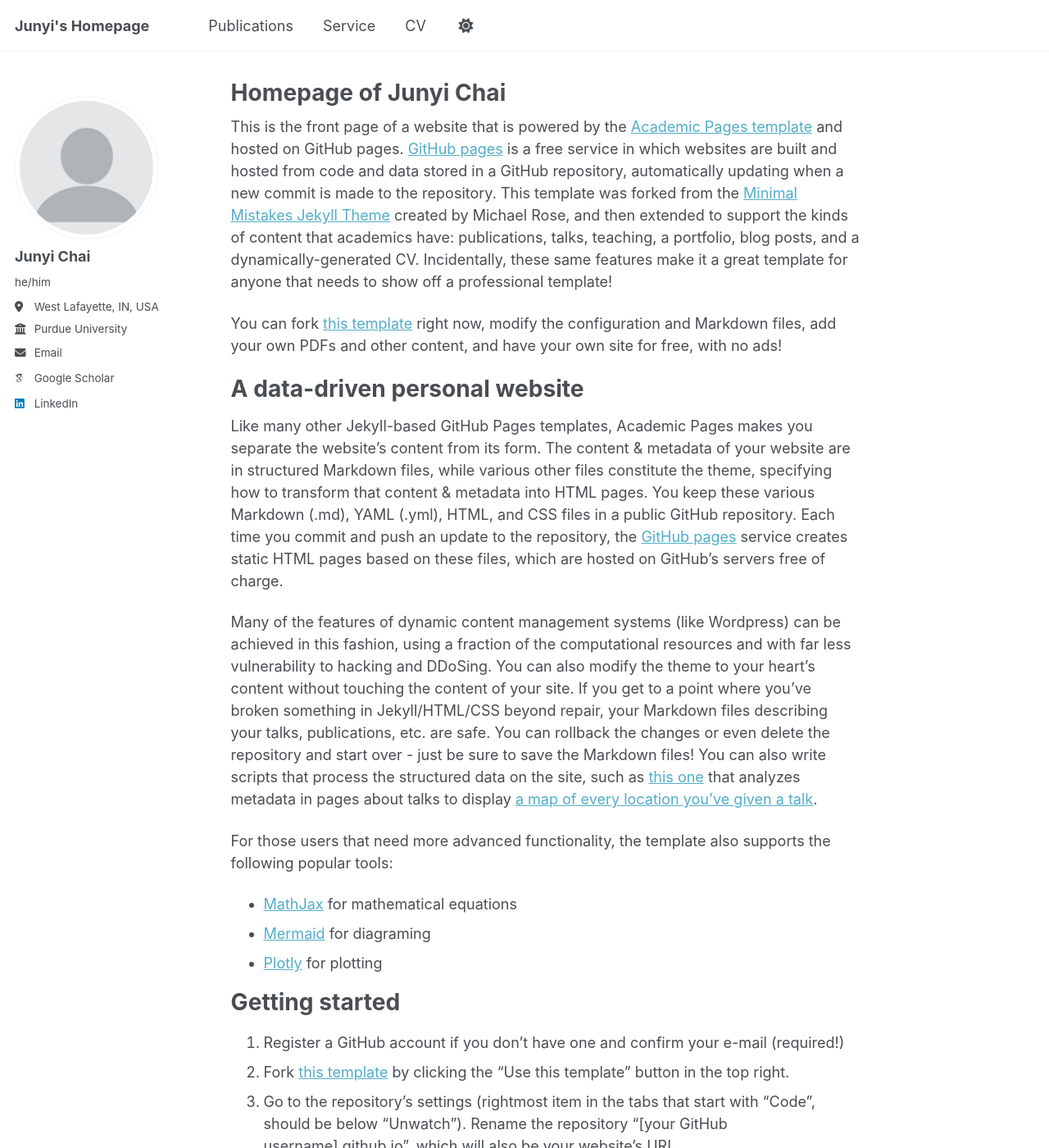
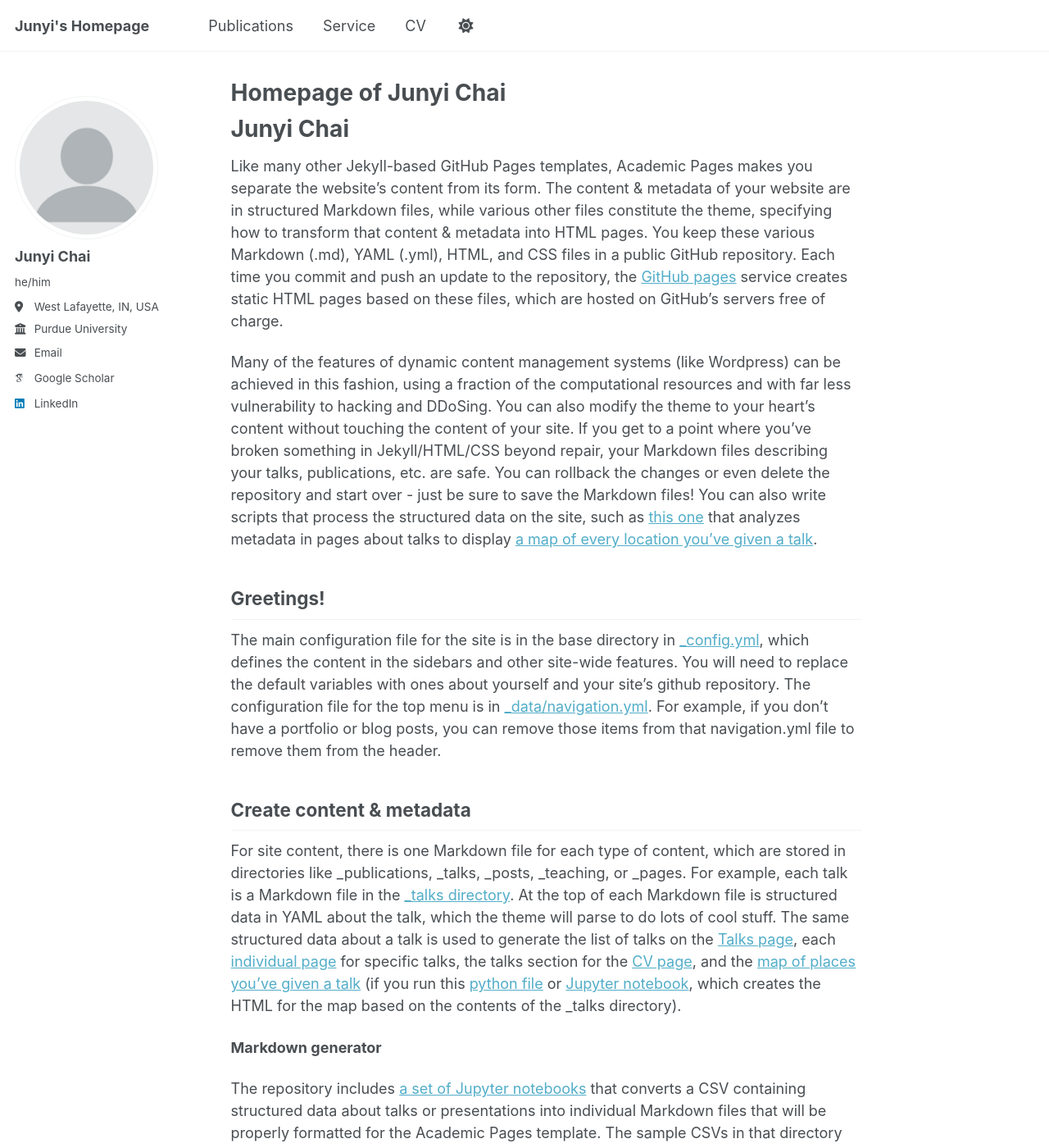
Before and after one commit to cjy24/cjy24.github.io, a Jekyll site: the page built from _pages/about.md, in a window 1280 px wide and 1400 px high. Shown: the whole window at 82% size. Built offline with Jekyll 4.4.1, drawn with Linux system fonts in a browser that asks for light colours; some web fonts are replaced; a script that is not in the unit is left out; some of the changed text lies outside the part shown.

Commit message:
Update about.md

```diff
--- a/_pages/about.md
+++ b/_pages/about.md
@@ -7,31 +7,13 @@ redirect_from:
   - /about.html
 ---
 
-This is the front page of a website that is powered by the [Academic Pages template](https://github.com/academicpages/academicpages.github.io) and hosted on GitHub pages. [GitHub pages](https://pages.github.com) is a free service in which websites are built and hosted from code and data stored in a GitHub repository, automatically updating when a new commit is made to the repository. This template was forked from the [Minimal Mistakes Jekyll Theme](https://mmistakes.github.io/minimal-mistakes/) created by Michael Rose, and then extended to support the kinds of content that academics have: publications, talks, teaching, a portfolio, blog posts, and a dynamically-generated CV. Incidentally, these same features make it a great template for anyone that needs to show off a professional template!
-
- You can fork [this template](https://github.com/academicpages/academicpages.github.io) right now, modify the configuration and Markdown files, add your own PDFs and other content, and have your own site for free, with no ads!
-
-A data-driven personal website
+Junyi Chai
 ======
 Like many other Jekyll-based GitHub Pages templates, Academic Pages makes you separate the website's content from its form. The content & metadata of your website are in structured Markdown files, while various other files constitute the theme, specifying how to transform that content & metadata into HTML pages. You keep these various Markdown (.md), YAML (.yml), HTML, and CSS files in a public GitHub repository. Each time you commit and push an update to the repository, the [GitHub pages](https://pages.github.com/) service creates static HTML pages based on these files, which are hosted on GitHub's servers free of charge.
 
 Many of the features of dynamic content management systems (like Wordpress) can be achieved in this fashion, using a fraction of the computational resources and with far less vulnerability to hacking and DDoSing. You can also modify the theme to your heart's content without touching the content of your site. If you get to a point where you've broken something in Jekyll/HTML/CSS beyond repair, your Markdown files describing your talks, publications, etc. are safe. You can rollback the changes or even delete the repository and start over - just be sure to save the Markdown files! You can also write scripts that process the structured data on the site, such as [this one](https://github.com/academicpages/academicpages.github.io/blob/master/talkmap.ipynb) that analyzes metadata in pages about talks to display [a map of every location you've given a talk](https://academicpages.github.io/talkmap.html).
 
-For those users that need more advanced functionality, the template also supports the following popular tools:
-- [MathJax](https://www.mathjax.org/) for mathematical equations
-- [Mermaid](https://mermaid.js.org/) for diagraming
-- [Plotly](https://plotly.com/javascript/) for plotting
-
-Getting started
-======
-1. Register a GitHub account if you don't have one and confirm your e-mail (required!)
-1. Fork [this template](https://github.com/academicpages/academicpages.github.io) by clicking the "Use this template" button in the top right.
-1. Go to the repository's settings (rightmost item in the tabs that start with "Code", should be below "Unwatch"). Rename the repository "[your GitHub username].github.io", which will also be your website's URL.
-1. Set site-wide configuration and create content & metadata (see below -- also see [this set of diffs](http://archive.is/3TPas) showing what files were changed to set up [an example site](https://getorg-testacct.github.io) for a user with the username "getorg-testacct")
-1. Upload any files (like PDFs, .zip files, etc.) to the files/ directory. They will appear at https://[your GitHub username].github.io/files/example.pdf.
-1. Check status by going to the repository settings, in the "GitHub pages" section
-
-Site-wide configuration
+Greetings!
 ------
 The main configuration file for the site is in the base directory in [_config.yml](https://github.com/academicpages/academicpages.github.io/blob/master/_config.yml), which defines the content in the sidebars and other site-wide features. You will need to replace the default variables with ones about yourself and your site's github repository. The configuration file for the top menu is in [_data/navigation.yml](https://github.com/academicpages/academicpages.github.io/blob/master/_data/navigation.yml). For example, if you don't have a portfolio or blog posts, you can remove those items from that navigation.yml file to remove them from the header.
 
```
